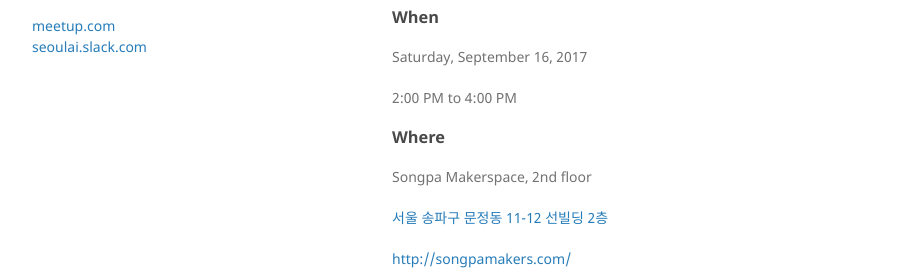
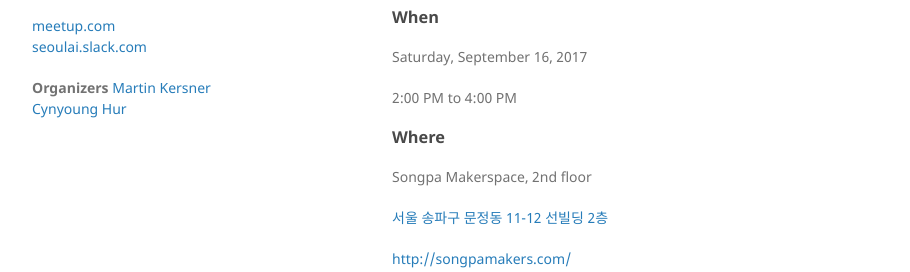
Before and after one commit to martinkersner/seoul-artificial-intelligence-meetup, a Jekyll site: the page built from docs/index.md, in a window 1280 px wide. Shown: the part 155-427 px from the top of the page, without its empty margins (178-1088 px from the left). Built offline with Jekyll 4.4.1, drawn with Linux system fonts in a browser that asks for light colours; the repository's description, which GitHub fills in, is left out.

Commit message:
added organizers

```diff
--- a/docs/_layouts/default.html
+++ b/docs/_layouts/default.html
@@ -21,6 +21,12 @@
         <p>
           <a href="https://www.meetup.com/preview/Seoul-Artificial-Intelligence-Meetup">meetup.com</a></br>
           <a href="https://seoulai.slack.com">seoulai.slack.com</a></br>
+        </p>
+
+        <p>
+          <b>Organizers</b>
+          <a href="https://github.com/martinkersner">Martin Kersner</a></br>
+          <a href="">Cynyoung Hur</a>
         </p>
       </header>
       <section>
```
